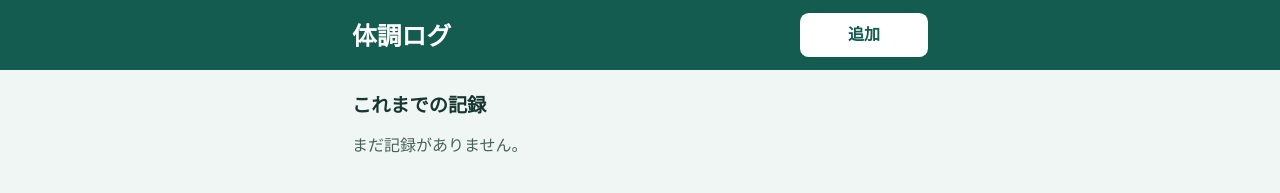
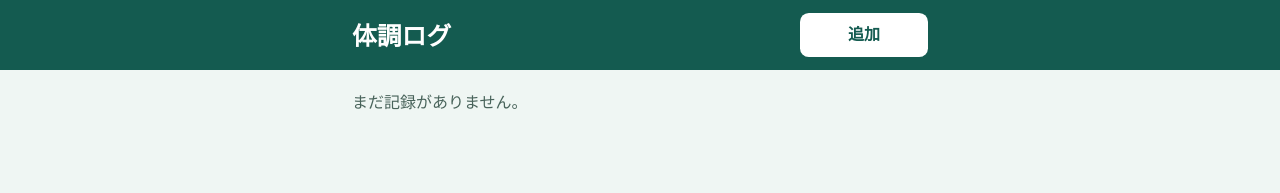
Before and after one commit to sonokagi/health-log, a plain HTML site: page index.html in a window 1280 px wide. Drawn offline with Linux system fonts and the light colour scheme.

Commit message:
Remove the visible record history heading

```diff
--- a/index.html
+++ b/index.html
@@ -34,8 +34,7 @@
     </section>
     <p id="status" role="status"></p>
     <p id="error" role="alert"></p>
-    <section class="history" aria-labelledby="history-title">
-      <h2 id="history-title">これまでの記録</h2>
+    <section class="history" aria-label="これまでの記録">
       <p id="empty">まだ記録がありません。</p>
       <ul id="records"></ul>
     </section>
```
